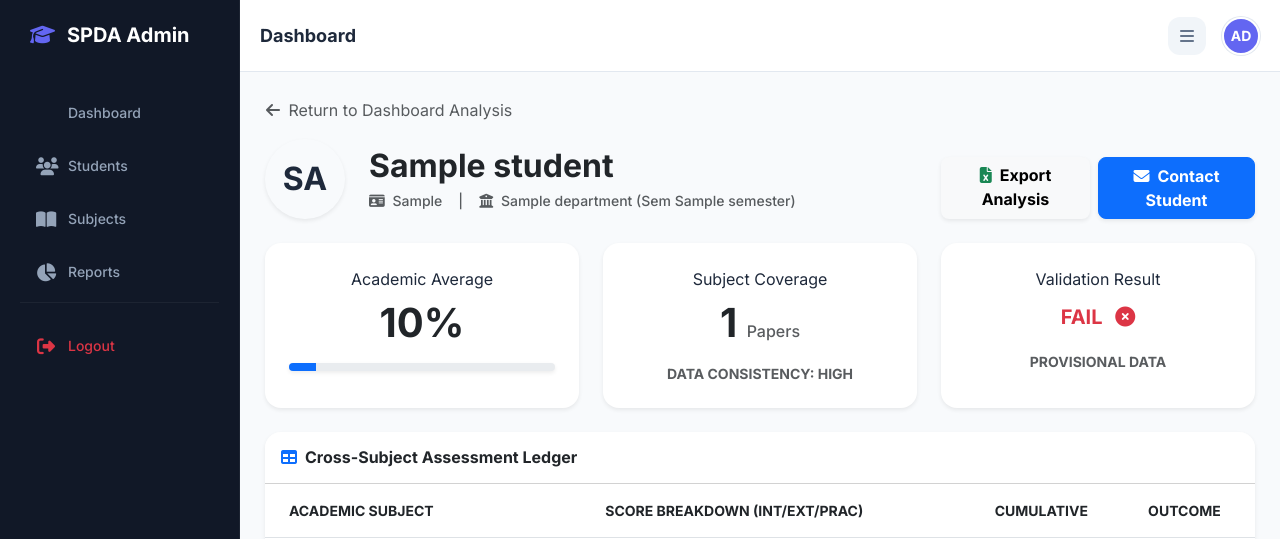
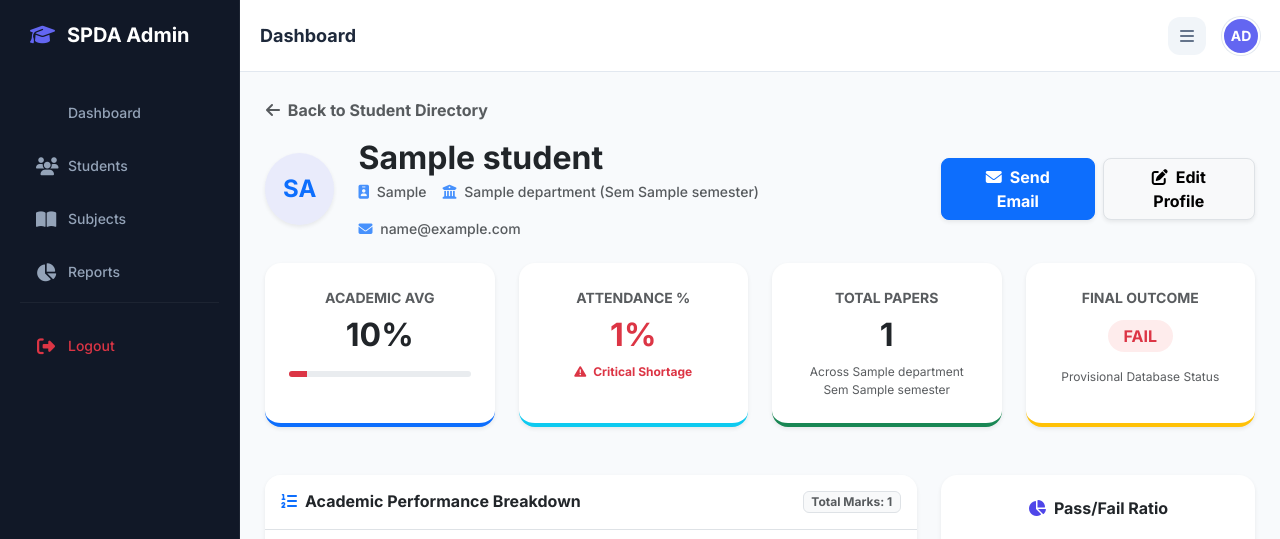
Before and after one commit to parthparth1661/student-performance-system, a Flask app: template student-performance/templates/admin/student_detail.html in a window 1280 px wide. Shown: the top 539 px of the page. Run offline with Flask 3, Linux system fonts and the light colour scheme; the template is opened without the code that fills it: most values are stand-ins (such as "Sample title", 1, 10 or a date in 2020).

Commit message:
Initial commit

```diff
--- a/student-performance/templates/admin/student_detail.html
+++ b/student-performance/templates/admin/student_detail.html
@@ -1,106 +1,185 @@
 {% extends 'admin/layout.html' %}
 
 {% block content %}
-<div class="row mb-4 align-items-end">
-    <div class="col-md-8">
-        <a href="{{ url_for('admin.dashboard') }}" class="btn btn-link text-decoration-none p-0 mb-3 text-muted small">
-            <i class="fas fa-arrow-left me-1"></i> Return to Dashboard Analysis
+<div class="row mb-4 align-items-center">
+    <div class="col-md-12">
+        <a href="{{ url_for('admin.view_students') }}" class="btn btn-link text-decoration-none p-0 mb-3 text-muted small fw-bold">
+            <i class="fas fa-arrow-left me-1"></i> Back to Student Directory
         </a>
+    </div>
+    <div class="col-lg-8">
         <div class="d-flex align-items-center">
-            <div class="bg-primary-soft rounded-circle d-flex align-items-center justify-content-center me-4 shadow-sm" style="width: 80px; height: 80px; font-size: 2rem; font-weight: 800;">
+            <div class="bg-primary-soft text-primary rounded-circle d-flex align-items-center justify-content-center me-4 shadow-sm fw-bold" style="width: 72px; height: 72px; font-size: 1.5rem;">
                 {{ student.name[:2]|upper }}
             </div>
             <div>
                 <h2 class="fw-bold mb-1 text-dark">{{ student.name }}</h2>
-                <div class="d-flex gap-3 text-muted small fw-medium">
-                    <span><i class="fas fa-id-card me-1"></i> {{ student.enrollment_no }}</span>
-                    <span>|</span>
-                    <span><i class="fas fa-university me-1"></i> {{ student.department }} (Sem {{ student.semester }})</span>
+                <div class="d-flex flex-wrap gap-3 text-muted small fw-medium">
+                    <span><i class="fas fa-id-badge me-1 text-primary opacity-75"></i> {{ student.enrollment_no }}</span>
+                    <span><i class="fas fa-university me-1 text-primary opacity-75"></i> {{ student.department }} (Sem {{ student.semester }})</span>
+                    <span><i class="fas fa-envelope me-1 text-primary opacity-75"></i> {{ student.email }}</span>
                 </div>
             </div>
         </div>
     </div>
-    <div class="col-md-4 text-md-end mt-4 mt-md-0">
-        <div class="d-flex gap-2 justify-content-md-end">
-            <a href="{{ url_for('admin.export_excel', search=student.enrollment_no) }}" class="btn btn-light border-0 shadow-sm px-4 rounded-3 fw-bold">
-                <i class="fas fa-file-excel me-2 text-success"></i>Export Analysis
+    <div class="col-lg-4 text-lg-end mt-4 mt-lg-0">
+        <div class="d-flex gap-2 justify-content-lg-end">
+            <a href="mailto:{{ student.email }}" class="btn btn-primary px-4 rounded-3 fw-bold shadow-sm">
+                <i class="fas fa-envelope me-2"></i>Send Email
             </a>
-            <a href="mailto:{{ student.email }}" class="btn btn-primary shadow-sm px-4 rounded-3 fw-bold">
-                <i class="fas fa-envelope me-2"></i>Contact Student
+            <a href="{{ url_for('admin.edit_student', enrollment_no=student.enrollment_no) }}" class="btn btn-light border px-4 rounded-3 fw-bold shadow-sm">
+                <i class="fas fa-edit me-2"></i>Edit Profile
             </a>
         </div>
     </div>
 </div>
 
-<div class="row g-4 mb-4">
-    <div class="col-md-4">
-        <div class="pixel-card card-marks border-0 shadow-sm p-4 text-center rounded-4 h-100 bg-white">
-            <p class="card-title-text mb-2">Academic Average</p>
-            <h1 class="fw-bold text-dark mb-0 font-poppins">{{ summary.avg_marks }}%</h1>
-            <div class="mt-3">
-                <div class="progress rounded-pill overflow-hidden shadow-sm" style="height: 8px;">
-                    <div class="progress-bar bg-success-soft text-success dynamic-p-bar" role="progressbar" data-p-width="{{ summary.avg_marks }}"></div>
-                </div>
+<!-- 📊 SUMMARY CARDS -->
+<div class="row g-4 mb-5">
+    <div class="col-md-3">
+        <div class="card border-0 shadow-sm rounded-4 p-4 text-center h-100 bg-white border-bottom border-primary border-4">
+            <p class="text-muted small fw-bold text-uppercase mb-2">Academic Avg</p>
+            <h2 class="fw-bold text-dark mb-0">{{ summary.avg_marks }}%</h2>
+            <div class="progress mt-3 rounded-pill" style="height: 6px;">
+                <div class="progress-bar {% if summary.avg_marks < 40 %}bg-danger{% elif summary.avg_marks < 75 %}bg-warning{% else %}bg-success{% endif %} dynamic-p-bar" data-width="{{ summary.avg_marks }}"></div>
             </div>
         </div>
     </div>
-    <div class="col-md-4">
-        <div class="pixel-card card-subjects border-0 shadow-sm p-4 text-center rounded-4 h-100 bg-white">
-            <p class="card-title-text mb-2">Subject Coverage</p>
-            <h1 class="fw-bold text-dark mb-0 font-poppins">{{ marks_list|length }} <span class="fs-6 text-muted fw-medium">Papers</span></h1>
-            <p class="mb-0 mt-3 text-muted small fw-bold text-uppercase">Data Consistency: High</p>
+    <div class="col-md-3">
+        <div class="card border-0 shadow-sm rounded-4 p-4 text-center h-100 bg-white border-bottom border-info border-4">
+            <p class="text-muted small fw-bold text-uppercase mb-2">Attendance %</p>
+            <h2 class="fw-bold {% if attendance.percent < 75 %}text-danger{% else %}text-dark{% endif %} mb-0">{{ attendance.percent }}%</h2>
+            <p class="mb-0 extra-small mt-2 {% if attendance.percent < 75 %}text-danger fw-bold{% else %}text-muted{% endif %}">
+                {% if attendance.percent < 75 %}<i class="fas fa-exclamation-triangle me-1"></i> Critical Shortage{% else %}Requirement Met{% endif %}
+            </p>
         </div>
     </div>
-    <div class="col-md-4">
-        <div class="pixel-card card-risk border-0 shadow-sm p-4 text-center rounded-4 h-100 bg-white">
-            <p class="card-title-text mb-2">Validation Result</p>
-            <div class="mt-2">
+    <div class="col-md-3">
+        <div class="card border-0 shadow-sm rounded-4 p-4 text-center h-100 bg-white border-bottom border-success border-4">
+            <p class="text-muted small fw-bold text-uppercase mb-2">Total Papers</p>
+            <h2 class="fw-bold text-dark mb-0">{{ marks_list|length }}</h2>
+            <p class="mb-0 extra-small mt-2 text-muted">Across {{ student.department }} Sem {{ student.semester }}</p>
+        </div>
+    </div>
+    <div class="col-md-3">
+        <div class="card border-0 shadow-sm rounded-4 p-4 text-center h-100 bg-white border-bottom border-warning border-4">
+            <p class="text-muted small fw-bold text-uppercase mb-2">Final Outcome</p>
+            <div class="mt-1">
                 {% if summary.overall_result == 'PASS' %}
-                <span class="badge bg-success-soft text-success rounded-pill px-4 py-2 fs-5 fw-bold">PASS <i class="fas fa-check-circle ms-2"></i></span>
+                <span class="badge bg-success-soft text-success rounded-pill px-3 py-2 fw-bold fs-6">PASS</span>
                 {% else %}
-                <span class="badge bg-danger-soft text-danger rounded-pill px-4 py-2 fs-5 fw-bold">FAIL <i class="fas fa-times-circle ms-2"></i></span>
+                <span class="badge bg-danger-soft text-danger rounded-pill px-3 py-2 fw-bold fs-6">FAIL</span>
                 {% endif %}
             </div>
-            <p class="mb-0 mt-3 text-muted small fw-bold">PROVISIONAL DATA</p>
+            <p class="mb-0 extra-small mt-3 text-muted">Provisional Database Status</p>
         </div>
     </div>
 </div>
 
-<div class="row g-4 mb-4">
-    <div class="col-lg-12">
-        <div class="card border-0 shadow-sm rounded-4 overflow-hidden mb-5">
-            <div class="card-header bg-white py-3">
-                <h6 class="mb-0 fw-bold text-dark font-inter"><i class="fas fa-table me-2 text-primary"></i>Cross-Subject Assessment Ledger</h6>
+<div class="row g-4 mb-5">
+    <!-- 📚 MARKS TABLE -->
+    <div class="col-lg-8">
+        <div class="card border-0 shadow-sm rounded-4 overflow-hidden h-100 bg-white">
+            <div class="card-header bg-white py-3 border-bottom d-flex justify-content-between align-items-center">
+                <h6 class="mb-0 fw-bold text-dark"><i class="fas fa-list-ol me-2 text-primary"></i>Academic Performance Breakdown</h6>
+                <span class="badge bg-light border text-muted">Total Marks: {{ summary.total_marks }}</span>
             </div>
             <div class="table-responsive">
                 <table class="table table-hover align-middle mb-0">
                     <thead class="bg-light">
-                        <tr class="text-muted small text-uppercase fw-bold">
-                            <th class="ps-4 py-3">Academic Subject</th>
-                            <th class="py-3 text-center">Score Breakdown (Int/Ext/Prac)</th>
-                            <th class="py-3 text-center">Cumulative</th>
-                            <th class="py-3 text-center">Outcome</th>
+                        <tr class="text-muted extra-small text-uppercase fw-bold">
+                            <th class="ps-4 py-3">Subject Name</th>
+                            <th class="py-3 text-center">Assessment Breakdown</th>
+                            <th class="py-3 text-center">Total</th>
+                            <th class="py-3 text-center pe-4">Status</th>
                         </tr>
                     </thead>
-                    <tbody class="border-top-0">
+                    <tbody>
                         {% for item in marks_list %}
-                        <tr>
+                        <tr class="{% if item.total >= 80 %}bg-success-fade{% elif item.status == 'FAIL' %}bg-danger-fade{% endif %}">
                             <td class="ps-4">
                                 <span class="fw-bold text-dark">{{ item.subject }}</span>
                             </td>
-                            <td class="text-center text-secondary small">
-                                <span class="badge bg-light text-muted px-2 border">{{ item.internal }}</span> +
-                                <span class="badge bg-light text-muted px-2 border">{{ item.external }}</span> +
-                                <span class="badge bg-light text-muted px-2 border">{{ item.practical }}</span>
+                            <td class="text-center">
+                                <div class="d-flex justify-content-center gap-1 extra-small">
+                                    <span class="badge bg-light text-muted border px-2 py-1">Int: {{ item.internal }}</span>
+                                    <span class="badge bg-light text-muted border px-2 py-1">Ext: {{ item.external }}</span>
+                                    <span class="badge bg-light text-muted border px-2 py-1">Prac: {{ item.practical }}</span>
+                                </div>
                             </td>
                             <td class="text-center">
-                                <div class="h6 mb-0 fw-bold text-primary">{{ item.total }} <span class="text-muted small fw-normal">/ 100</span></div>
+                                <span class="fw-bold {% if item.total >= 80 %}text-success{% elif item.status == 'FAIL' %}text-danger{% else %}text-primary{% endif %}">{{ item.total }}</span>
                             </td>
+                            <td class="text-center pe-4">
+                                {% if item.status == 'PASS' %}
+                                <i class="fas fa-check-circle text-success" title="Passed"></i>
+                                {% else %}
+                                <i class="fas fa-times-circle text-danger" title="Failed"></i>
+                                {% endif %}
+                            </td>
+                        </tr>
+                        {% else %}
+                        <tr>
+                            <td colspan="4" class="text-center py-5 text-muted small">No academic records found for this student.</td>
+                        </tr>
+                        {% endfor %}
+                    </tbody>
+                </table>
+            </div>
+        </div>
+    </div>
+
+    <!-- 📈 PERFORMANCE CHARTS -->
+    <div class="col-lg-4">
+        <div class="card border-0 shadow-sm rounded-4 p-4 text-center h-100 bg-white">
+            <h6 class="fw-bold mb-4 text-dark"><i class="fas fa-chart-pie me-2 text-indigo"></i>Pass/Fail Ratio</h6>
+            <img src="{{ url_for('static', filename='charts/student_' ~ student.enrollment_no ~ '_pie.png') }}" class="img-fluid rounded-3 mb-4" alt="Success Pie Chart">
+            <hr class="opacity-25">
+            <div class="mt-4">
+                <h6 class="fw-bold text-dark mb-3"><i class="fas fa-chart-bar me-2 text-primary"></i>Score Graph</h6>
+                <img src="{{ url_for('static', filename='charts/student_' ~ student.enrollment_no ~ '_bar.png') }}" class="img-fluid rounded-3" alt="Performance Bar Chart">
+            </div>
+        </div>
+    </div>
+</div>
+
+<!-- 📅 ATTENDANCE SECTION -->
+<div class="row g-4 mb-5">
+    <div class="col-lg-12">
+        <div class="card border-0 shadow-sm rounded-4 overflow-hidden bg-white">
+            <div class="card-header bg-white py-3 border-bottom d-flex justify-content-between align-items-center">
+                <h6 class="mb-0 fw-bold text-dark"><i class="fas fa-calendar-check me-2 text-info"></i>Detailed Attendance Ledger (Recent History)</h6>
+                <div class="d-flex gap-3 extra-small">
+                    <span class="text-muted fw-bold">TOTAL: <span class="text-dark">{{ attendance.total }}</span></span>
+                    <span class="text-success fw-bold">PRESENT: <span class="text-dark">{{ attendance.present }}</span></span>
+                    <span class="text-danger fw-bold">ABSENT: <span class="text-dark">{{ attendance.absent }}</span></span>
+                </div>
+            </div>
+            <div class="table-responsive">
+                <table class="table table-hover align-middle mb-0">
+                    <thead class="bg-light">
+                        <tr class="text-muted extra-small text-uppercase fw-bold">
+                            <th class="ps-4 py-3">Session Date</th>
+                            <th class="py-3">Academic Subject</th>
+                            <th class="py-3 text-center">Attendance Status</th>
+                        </tr>
+                    </thead>
+                    <tbody>
+                        {% for record in detailed_attendance %}
+                        <tr>
+                            <td class="ps-4 fw-medium text-dark">{{ record.date.strftime('%d %B, %Y') }}</td>
+                            <td class="text-secondary small">{{ record.subject_name }}</td>
                             <td class="text-center">
-                                <span class="badge {% if item.status == 'PASS' %}bg-success-soft{% else %}bg-danger-soft{% endif %} rounded-pill px-4 py-2 fw-bold" style="font-size: 0.7rem;">
-                                    {{ item.status }}
-                                </span>
+                                {% if record.status == 'Present' %}
+                                <span class="badge bg-success text-white px-3 rounded-pill fw-bold">PRESENT</span>
+                                {% else %}
+                                <span class="badge bg-danger text-white px-3 rounded-pill fw-bold">ABSENT</span>
+                                {% endif %}
                             </td>
+                        </tr>
+                        {% else %}
+                        <tr>
+                            <td colspan="3" class="text-center py-4 text-muted small">No attendance history records initialized.</td>
                         </tr>
                         {% endfor %}
                     </tbody>
@@ -110,27 +189,22 @@
     </div>
 </div>
 
-<div class="row g-4 mb-5">
-    <div class="col-md-6">
-        <div class="card border-0 shadow-sm rounded-4 p-4 text-center h-100 bg-white">
-            <h6 class="fw-bold mb-4 text-dark"><i class="fas fa-chart-bar me-2 text-primary"></i>Performance Distribution</h6>
-            <img src="{{ url_for('static', filename='charts/student_' ~ student.enrollment_no ~ '_bar.png') }}" class="img-fluid rounded-3" alt="Subject-wise Bar Chart">
-        </div>
-    </div>
-    <div class="col-md-6">
-        <div class="card border-0 shadow-sm rounded-4 p-4 text-center h-100 bg-white">
-            <h6 class="fw-bold mb-4 text-dark"><i class="fas fa-chart-pie me-2 text-info"></i>Academic Success Ratio</h6>
-            <img src="{{ url_for('static', filename='charts/student_' ~ student.enrollment_no ~ '_pie.png') }}" class="img-fluid rounded-3" alt="Success Pie Chart">
-        </div>
-    </div>
-</div>
+<style>
+.bg-primary-soft { background-color: rgba(99, 102, 241, 0.1); }
+.bg-success-soft { background-color: rgba(16, 185, 129, 0.1); }
+.bg-danger-soft { background-color: rgba(239, 68, 68, 0.1); }
+.bg-indigo-soft { background-color: rgba(79, 70, 229, 0.1); }
+.bg-success-fade { background-color: rgba(16, 185, 129, 0.03); }
+.bg-danger-fade { background-color: rgba(239, 68, 68, 0.03); }
+.extra-small { font-size: 0.75rem; }
+.text-indigo { color: #4f46e9; }
+</style>
 
-<!-- 🧪 LINTER-SAFE DYNAMIC ANIMATIONS -->
 <script>
     document.addEventListener('DOMContentLoaded', () => {
         const pbars = document.querySelectorAll('.dynamic-p-bar');
         pbars.forEach(bar => {
-            const width = bar.getAttribute('data-p-width');
+            const width = bar.getAttribute('data-width');
             if (width) bar.style.width = width + '%';
         });
     });
```
Also changed, not shown: student-performance/admin_routes.py (+45 -1 lines), student-performance/static/charts/student_101_bar.png (added), student-performance/static/charts/student_101_pie.png (added).
